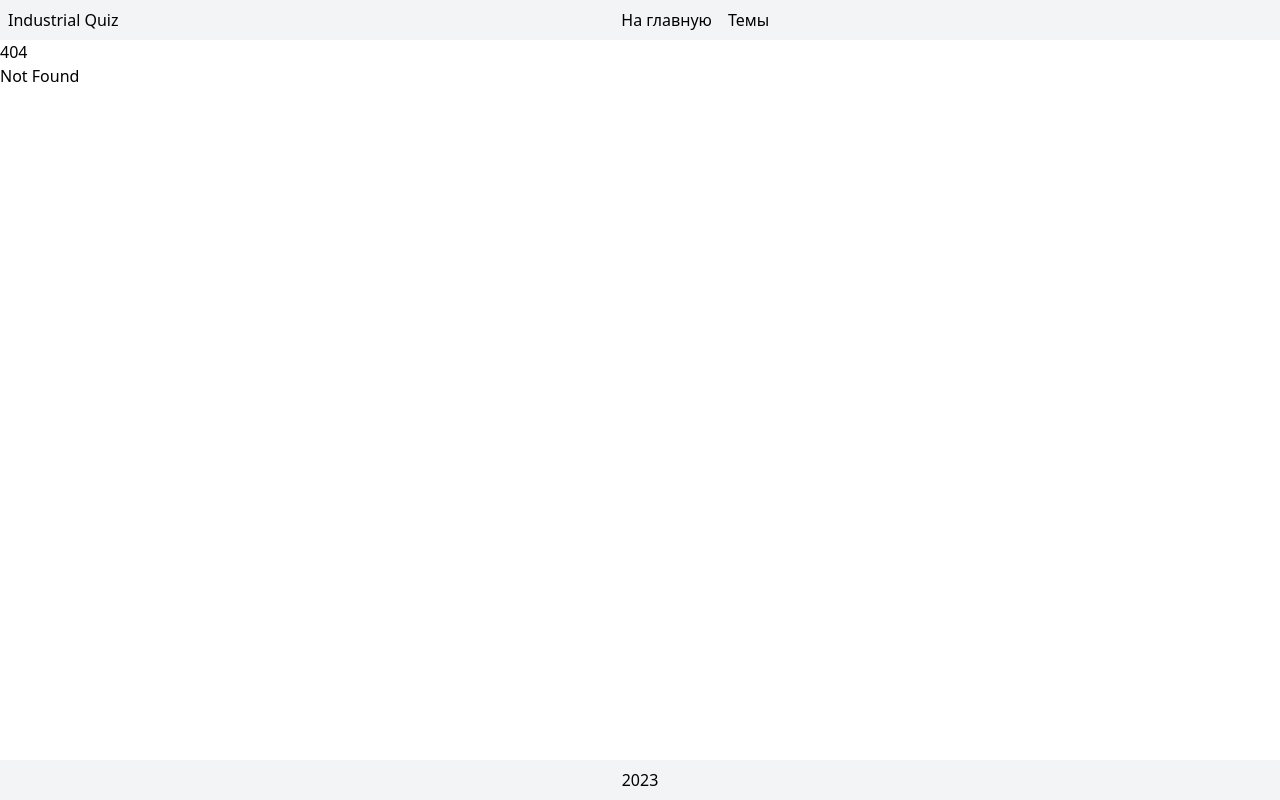
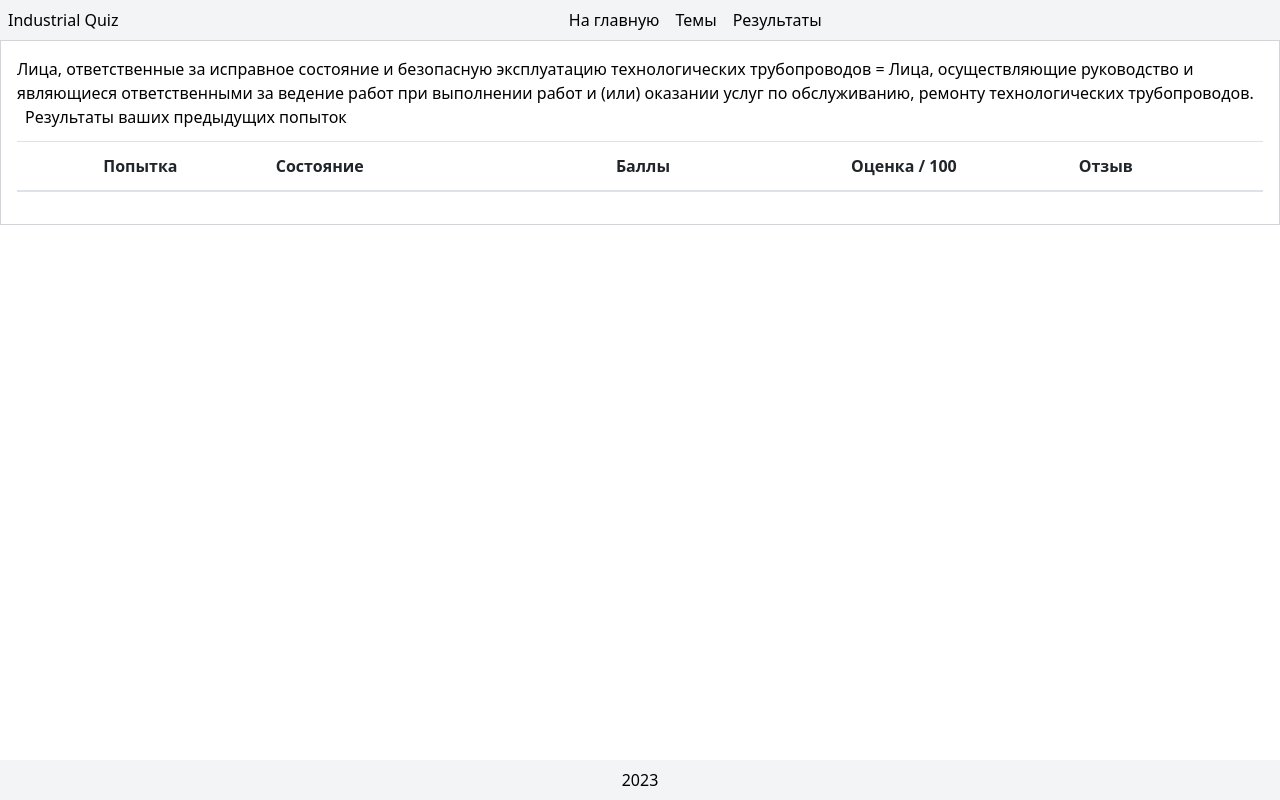
Before and after one commit to Bonus156/Industrial-Quiz, a React (Vite) app: page /results/techpipelines in a window 1280 px wide. Before the commit this address had no page. Built offline with nearby package versions, Linux system fonts and the light colour scheme.

Commit message:
feat: add ResultsPage, Result element

```diff
--- a/src/App.tsx
+++ b/src/App.tsx
@@ -5,6 +5,7 @@ import { NotFoundPage } from './pages/NotFoundPage';
 import { Layout } from './components/Layout';
 import { ThemesPage } from './pages/Themes';
 import { GetPage } from './pages/GetPage';
+import { ResultsPage } from './pages/ResultsPage';
 
 function App() {
   return (
@@ -14,6 +15,8 @@ function App() {
           <Route index element={<HomePage />} />
           <Route path="quiz/:themeRoute/*" element={<QuizPage />} />
           <Route path="themes" element={<ThemesPage />} />
+          <Route path="results" element={<ResultsPage />} />
+          <Route path="results/:themeRoute" element={<ResultsPage />} />
           <Route path="get" element={<GetPage />} />
           <Route path="*" element={<NotFoundPage />} />
         </Route>
--- a/src/components/Layout.tsx
+++ b/src/components/Layout.tsx
@@ -9,6 +9,7 @@ const Layout = () => {
           <div className="nav mx-auto flex gap-4">
             <NavLink to="/" className="hover:text-blue">На главную</NavLink>
             <NavLink to="/themes" className="hover:text-blue">Темы</NavLink>
+            <NavLink to="/results" className="hover:text-blue">Результаты</NavLink>
             {/* <NavLink to="/get">Get</NavLink> */}
           </div>
         </div>
--- a/src/components/Question.tsx
+++ b/src/components/Question.tsx
@@ -126,7 +126,7 @@ export function Question(props: QuestionProps) {
       <div className={`navigate-buttons flex w-full mt-10 ${!questionNumber ? 'justify-end' : 'justify-between'}`}>
         {!!questionNumber && <Link to={`/quiz/${props.theme.themeRoute}/${questionNumber - 1}`} className={`bg-secondary p-2 mr-3 hover:bg-sechover text-prev ${questionNumber === 0 ? 'pointer-events-none' : 'pointer-events-auto'}`}>Предыдущий вопрос</Link>}
         {isAllQuestionsAnswered && (questionNumber === props.theme.questions.length - 1) ?
-        <TheEnd theme={props.theme} className="cursor-pointer bg-primary hover:bg-primhover text-white p-2" />
+        <TheEnd theme={props.theme} qState={qState} className="cursor-pointer bg-primary hover:bg-primhover text-white p-2" />
         : <Link to={`/quiz/${props.theme.themeRoute}/${questionNumber + 1}`} className={`bg-primary p-2 hover:bg-primhover text-white ${questionNumber === props.theme.questions.length - 1 ? 'pointer-events-none' : 'pointer-events-auto'}`}>Следующий вопрос</Link>}
       </div>
     </div>
--- /dev/null
+++ b/src/components/Result.tsx
@@ -0,0 +1,23 @@
+import { CurrentResult } from "../types/types";
+
+type ResultProps = {
+  attempt: number
+  result: CurrentResult;
+}
+
+function Result(props: ResultProps) {
+
+  return (
+    <tr className='border-t border-gray-350 border-solid'>
+      <td className='p-3 align-top text-center'>{props.attempt}</td>
+      <td className='p-3 align-top text-left'>Завершён<br/><span>{props.result.date}</span></td>
+      <td className='p-3 align-top text-center'>{props.result.score}</td>
+      <td className='p-3 align-top text-center'>{props.result.mark}</td>
+      <td className='p-3 align-top text-center text-white font-bold text-2xl'>
+        <p className={`p-1 ${props.result.mark >= 80 ? 'bg-green-450' : 'bg-red-650'}`}>ТЕСТ {props.result.mark >= 80 ? '' : 'НЕ'} СДАН</p>
+      </td>
+    </tr>
+  )
+}
+
+export { Result }
--- a/src/components/TheEnd.tsx
+++ b/src/components/TheEnd.tsx
@@ -1,10 +1,13 @@
-import { Theme } from "../types/types";
+import { CurrentResult, ResultType, Theme } from "../types/types";
 import { MouseEvent, useState } from "react";
 import { Modal } from "./Modal";
+import { QState } from "../pages/QuizPage";
+import { Link } from "react-router-dom";
 
 type TheEndProps = {
   className: string;
   theme: Theme;
+  qState: QState[];
 }
 
 function TheEnd(props: TheEndProps) {
@@ -20,8 +23,34 @@ function TheEnd(props: TheEndProps) {
   }
 
   const onConfirm = () => {
+    const thisMoment = new Date();
+    const results: ResultType[] = JSON.parse(localStorage.getItem('results') ?? "[]");
+    const themeResults: ResultType | undefined = results.find(result => result.theme === props.theme.themeRoute);
+    const score = props.qState.reduce((acc, question) => acc + (question.isCorrect ? 1 : 0), 0);
+    const currentResult: CurrentResult = {
+      date: thisMoment.toLocaleString('ru-RU', {
+        weekday: 'long',
+        year: 'numeric',
+        month: 'long',
+        day: 'numeric',
+        hour: 'numeric',
+        minute:'numeric',
+        hour12: false,
+      }),
+      score: score + ' / ' + props.qState.length,
+      mark: Math.round(score / props.qState.length * 10000) / 100,
+    }
+    if (themeResults) {
+      themeResults.results.push(currentResult);
+    } else {
+      results.push({
+        theme: props.theme.themeRoute,
+        results: [currentResult]
+      })
+    }
+    localStorage.setItem('results', JSON.stringify(results));
     localStorage.removeItem(props.theme.themeRoute);
-    location.pathname = '/themes';
+    // location.pathname = '/results';
   }
 
   const onCancel = () => {
@@ -35,7 +64,9 @@ function TheEnd(props: TheEndProps) {
         <>
           <div className='p-4 font-medium'>Вы уверены, что хотите закончить попытку?</div>
           <div className='flex justify-around p-4'>
-            <button className="cursor-pointer bg-primary p-2 hover:bg-primhover text-white w-28" onClick={onConfirm}>Закончить</button>
+            <Link to={`/results/${props.theme.themeRoute}`}>
+              <button className="cursor-pointer bg-primary p-2 hover:bg-primhover text-white w-28" onClick={onConfirm}>Закончить</button>
+            </Link>
             <button className="cursor-pointer bg-secondary p-2 hover:bg-sechover text-prev w-28" onClick={onCancel}>Отмена</button>
           </div>
         </>
--- a/src/pages/GetPage.tsx
+++ b/src/pages/GetPage.tsx
@@ -35,7 +35,7 @@ export function GetPage() {
         jsonArea.current.value = jsonText;
       }
     } catch(error) {
-      console.log('something get wrong.\n', error); // переписать эту обработку ошибок
+      console.log('something get wrong.\n', error); // TODO переписать эту обработку ошибок
       if (jsonArea.current) {
         jsonArea.current.value = 'Что-то пошло не так';
       }
--- a/src/pages/QuizPage.tsx
+++ b/src/pages/QuizPage.tsx
@@ -71,7 +71,7 @@ function QuizPage() {
             </Routes>
           </div>
           <aside className="test-navigation border p-2 xl:w-96 shrink-0 border-gray-300">
-            <TheEnd theme={theme} className="cursor-pointer text-blue hover:text-linkhover hover:underline" />
+            <TheEnd theme={theme} qState={qState} className="cursor-pointer text-blue hover:text-linkhover hover:underline" />
             <div className='mt-3'>Оставшееся время: <span className='font-bold'>{timeLeft}</span></div>
             <div className='md:mt-5 mb-2 font-thin text-lg'>Навигация по тесту</div>
             <ol className="flex flex-wrap list-inside gap-1.5">{questions.map((_, number) => (
--- /dev/null
+++ b/src/pages/ResultsPage.tsx
@@ -0,0 +1,42 @@
+import { useParams } from "react-router-dom";
+import { Result } from "../components/Result"
+import themes from "../json/questions.json";
+import { CurrentResult, ResultType, Theme } from "../types/types";
+
+function ResultsPage() {
+
+  const {themeRoute} = useParams();
+
+  const theme: Theme | undefined = themes.find(theme => theme.themeRoute === themeRoute);
+  const results: ResultType[] = JSON.parse(localStorage.getItem('results') ?? '[]');
+  const currentThemeResults: CurrentResult[] | undefined = results.find(result => result.theme == themeRoute)?.results;
+
+  return (
+    <div className="container mx-auto flex-grow">
+      <section className="p-4 border border-solid border-gray-300">
+        <h3>{theme?.theme}</h3>
+        <p className='px-2 mb-3'>Результаты ваших предыдущих попыток</p>
+        <table className='w-full text-prev mb-4'>
+          <thead>
+            <tr className='border-b-2 border-t border-gray-350 border-solid'>
+              <th className='p-3 align-bottom text-center'>Попытка</th>
+              <th className='p-3 align-bottom text-left'>Состояние</th>
+              <th className='p-3 align-bottom text-center'>Баллы</th>
+              <th className='p-3 align-bottom text-center'>Оценка / 100</th>
+              <th className='p-3 align-bottom text-left'>Отзыв</th>
+            </tr>
+          </thead>
+          <tbody className='[&>tr:nth-child(odd)]:bg-black/5 hover:[&>tr]:bg-black/10'>
+            {currentThemeResults &&
+              <>
+              {currentThemeResults.map((result, index) => {return <Result attempt={index + 1} result={result} key={index} />})}
+              </>
+            }
+          </tbody>
+        </table>
+      </section>
+    </div>
+  )
+}
+
+export { ResultsPage }
--- a/tailwind.config.cjs
+++ b/tailwind.config.cjs
@@ -19,10 +19,12 @@ module.exports = {
         'pink': '#e83e8c',
         'red': {
           550: '#d43f3a', //question mark bg and incorrect mark
+          650: '#d9534f', //test failed
           },
         'orange': '#f0ad4e',
         'yellow': '#ff7518',
         'green': {
+          450: '#5cb85c', //test win
           650: '#398439', //question mark bg and correct mark
           },
         'teal': '#20c997',
```
Also changed, not shown: src/types/types.ts (+11 -0 lines).
